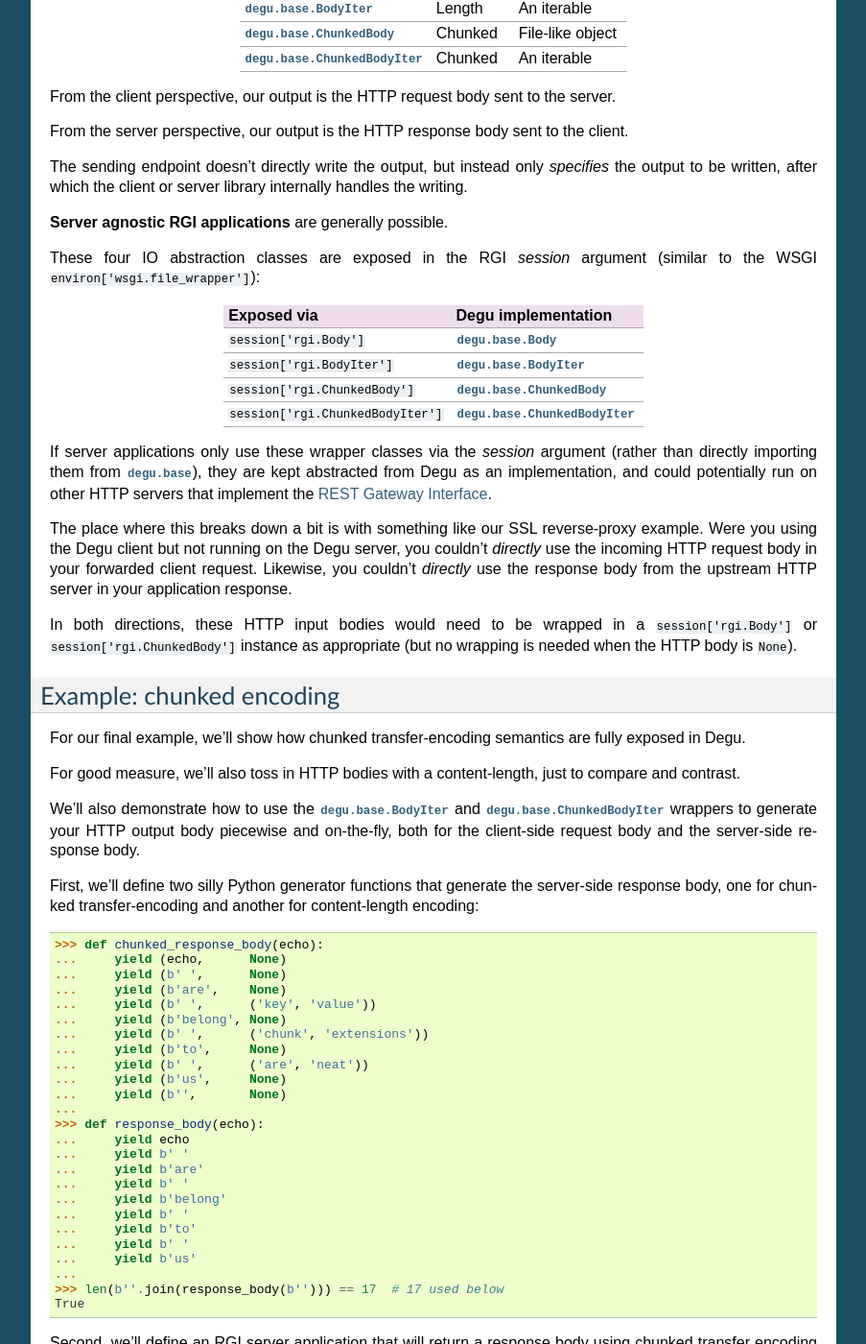
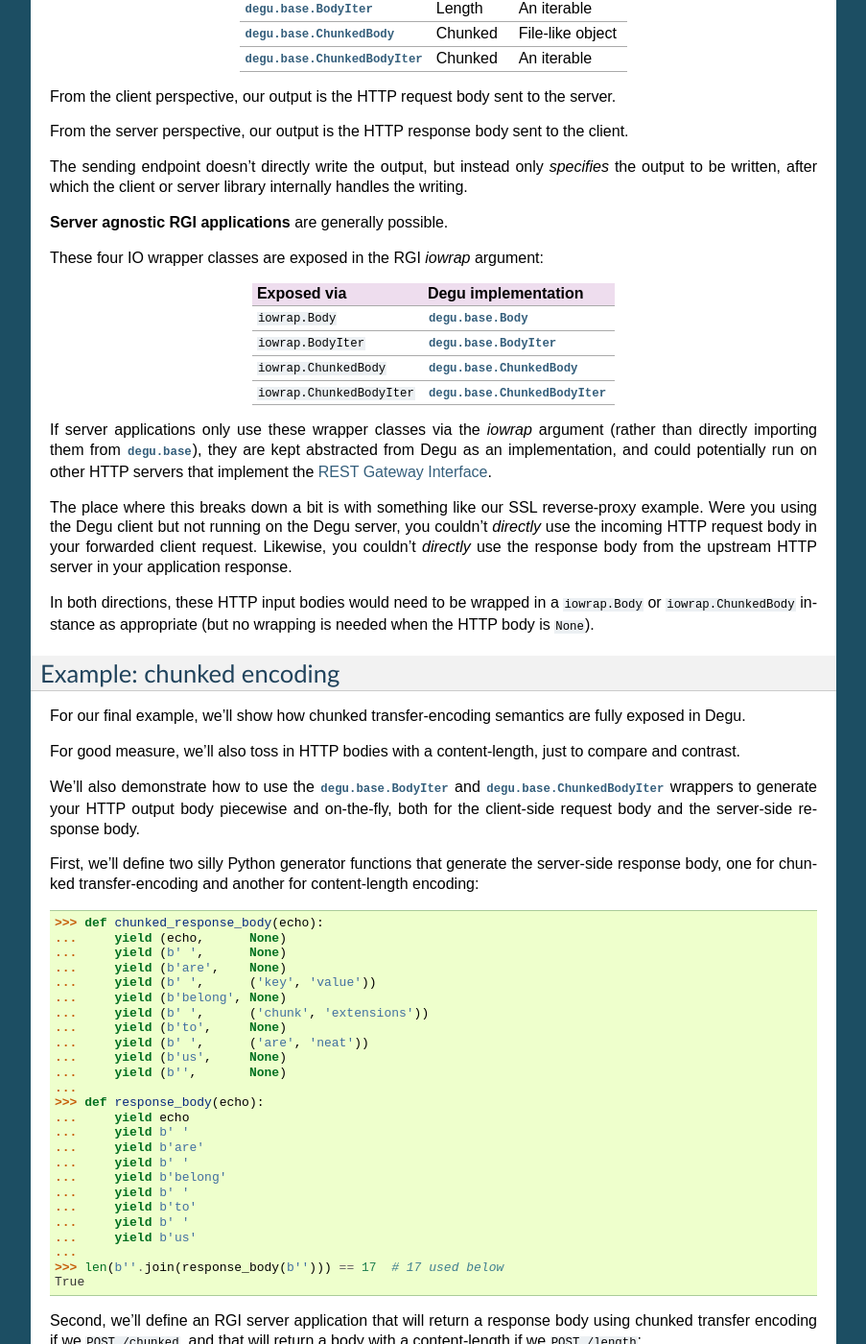
Before and after one commit to json420/degu, a Sphinx documentation site: the page built from doc/tutorial.rst, in a window 1280 px wide and 1400 px high, scrolled down 5537 px. Shown: the whole window at 96% size, without its empty margins (198-1101 px from the left). Built offline with Sphinx 7.4.7, drawn with Linux system fonts in a browser that asks for light colours; some of the changed text lies outside the part shown.

Commit message:
More or less got tutorial.rst updated, I'm definitely liking 'iowrap' better than 'rgi'

```diff
--- a/doc/tutorial.rst
+++ b/doc/tutorial.rst
@@ -40,7 +40,7 @@
 
 Here's a minimal :doc:`rgi` application:
 
->>> def example_app(session, request):
+>>> def example_app(iowrap, session, request):
 ...     return (200, 'OK', {'x-msg': 'hello, world'}, None)
 ...
 
@@ -103,7 +103,7 @@
 ...     def __init__(self, address):
 ...         self.client = Client(address)
 ...
-...     def __call__(self, session, request):
+...     def __call__(self, iowrap, session, request):
 ...         if '__conn' not in session:
 ...             session['__conn'] = self.client.connect()
 ...         conn = session['__conn']
@@ -259,7 +259,7 @@
 
 Before we dive into the details, here's a quick example:
 
->>> def hello_response_body(session, request):
+>>> def hello_response_body(iowrap, session, request):
 ...     return (200, 'OK', {}, b'hello, world')
 ...
 >>> server = TempServer(('127.0.0.1', 0), None, hello_response_body)
@@ -354,19 +354,18 @@
 
 **Server agnostic RGI applications** are generally possible.
 
-These four IO abstraction classes are exposed in the RGI *session* argument
-(similar to the WSGI ``environ['wsgi.file_wrapper']``):
+These four IO wrapper classes are exposed in the RGI *iowrap* argument:
 
-    ==================================  ==================================
-    Exposed via                         Degu implementation
-    ==================================  ==================================
-    ``session['rgi.Body']``             :class:`degu.base.Body`
-    ``session['rgi.BodyIter']``         :class:`degu.base.BodyIter`
-    ``session['rgi.ChunkedBody']``      :class:`degu.base.ChunkedBody`
-    ``session['rgi.ChunkedBodyIter']``  :class:`degu.base.ChunkedBodyIter`
-    ==================================  ==================================
+    ==========================  ==================================
+    Exposed via                 Degu implementation
+    ==========================  ==================================
+    ``iowrap.Body``             :class:`degu.base.Body`
+    ``iowrap.BodyIter``         :class:`degu.base.BodyIter`
+    ``iowrap.ChunkedBody``      :class:`degu.base.ChunkedBody`
+    ``iowrap.ChunkedBodyIter``  :class:`degu.base.ChunkedBodyIter`
+    ==========================  ==================================
 
-If server applications only use these wrapper classes via the *session* argument
+If server applications only use these wrapper classes via the *iowrap* argument
 (rather than directly importing them from :mod:`degu.base`), they are kept
 abstracted from Degu as an implementation, and could potentially run on other
 HTTP servers that implement the :doc:`rgi`.
@@ -378,8 +377,8 @@
 body from the upstream HTTP server in your application response.
 
 In both directions, these HTTP input bodies would need to be wrapped in a
-``session['rgi.Body']`` or ``session['rgi.ChunkedBody']`` instance as
-appropriate (but no wrapping is needed when the HTTP body is ``None``).
+``iowrap.Body`` or ``iowrap.ChunkedBody`` instance as appropriate (but no
+wrapping is needed when the HTTP body is ``None``).
 
 
 
@@ -431,7 +430,7 @@
 chunked transfer encoding if we ``POST /chunked``, and that will return a body
 with a content-length if we ``POST /length``:
 
->>> def rgi_io_app(session, request):
+>>> def rgi_io_app(iowrap, session, request):
 ...     if len(request['path']) != 1 or request['path'][0] not in ('chunked', 'length'):
 ...         return (404, 'Not Found', {}, None)
 ...     if request['method'] != 'POST':
@@ -440,9 +439,9 @@
 ...         return (400, 'Bad Request', {}, None)
 ...     echo = request['body'].read()  # Body/ChunkedBody agnostic
 ...     if request['path'][0] == 'chunked':
-...         body = session['rgi.ChunkedBodyIter'](chunked_response_body(echo))
+...         body = iowrap.ChunkedBodyIter(chunked_response_body(echo))
 ...     else:
-...         body = session['rgi.BodyIter'](response_body(echo), len(echo) + 17)
+...         body = iowrap.BodyIter(response_body(echo), len(echo) + 17)
 ...     return (200, 'OK', {}, body)
 ...
 
```
